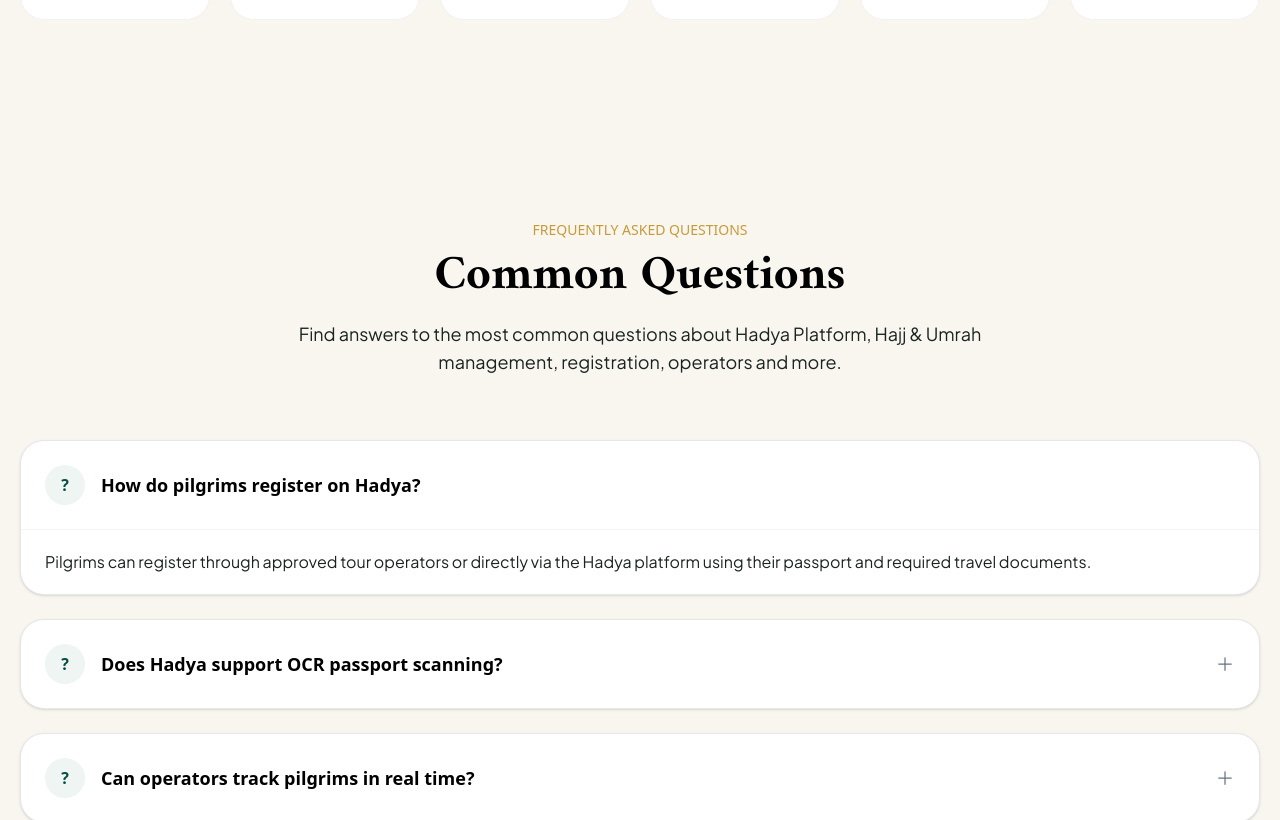
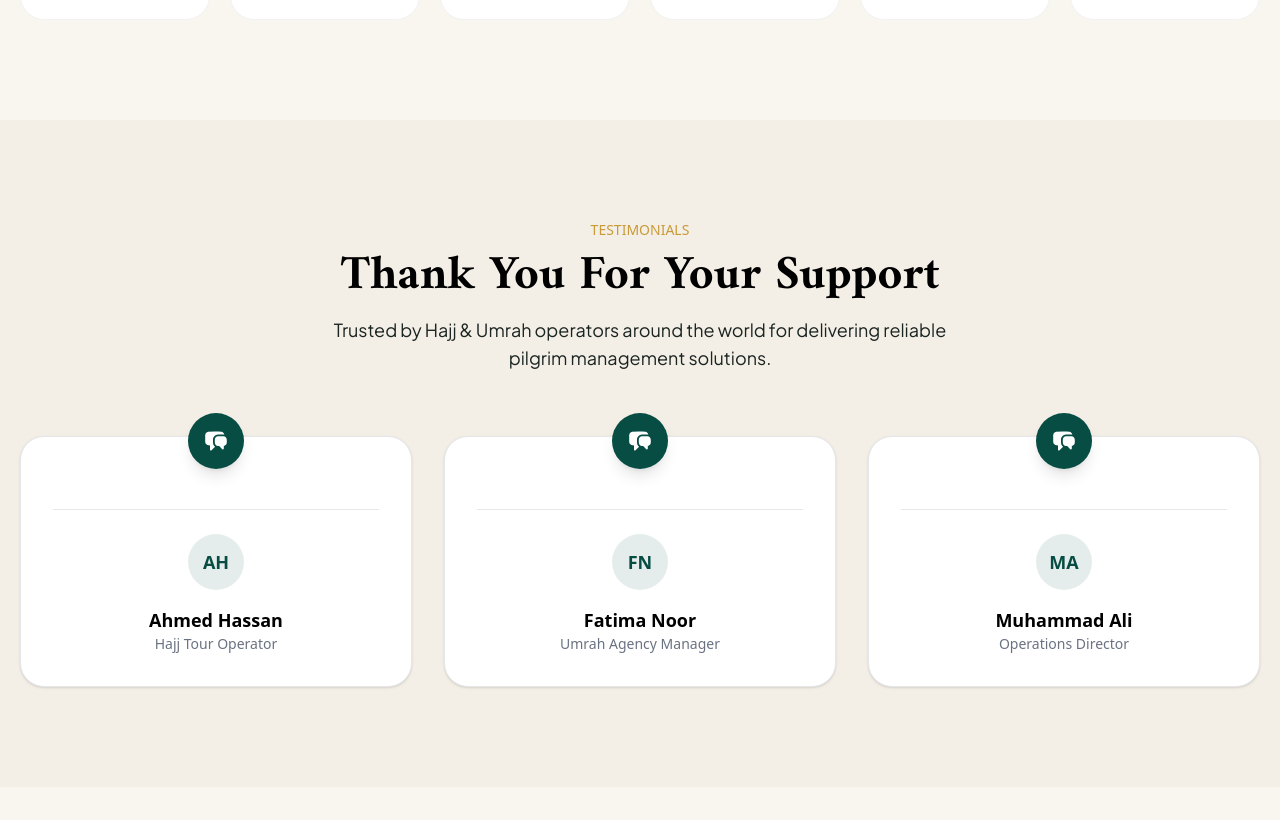
Before and after one commit to foysal41/hadya_portal, a Next.js app: page /about in a window 1280 px wide. Shown: the part 8215-9035 px from the top of the page. Built offline with nearby package versions, Linux system fonts and the light colour scheme.

Commit message:
created testimonial seciton

```diff
--- a/src/app/[locale]/page.tsx
+++ b/src/app/[locale]/page.tsx
@@ -1,6 +1,7 @@
 import BoutiqueStorefront from "../features/home-commerce/BoutiqueStorefront";
 import DigitalTools from "../features/home-digitalTools/DigitalTools";
 import InformationalFAQ from "../features/home-faqs/InformationalFAQ";
+import SupportTestimonials from "../features/home-feedback/SupportTestimonials";
 import HeroSlider from "../features/home-hero/HeroSlider";
 import AcademicDirectory from "../features/home-knowledge/AcademicDirectory";
 import GroundServices from "../features/home-logistics/GroundServices";
@@ -23,7 +24,9 @@
       <GroundServices></GroundServices>
       <SaaSOperatorSuite></SaaSOperatorSuite>
       <AcademicDirectory></AcademicDirectory>
+      <SupportTestimonials></SupportTestimonials>
       <InformationalFAQ></InformationalFAQ>
+
     </>
   );
 }
--- /dev/null
+++ b/src/app/features/home-feedback/SupportTestimonials.tsx
@@ -0,0 +1,98 @@
+"use client";
+
+import React from "react";
+import { HiMiniChatBubbleLeftRight } from "react-icons/hi2";
+import { advance, style } from "@/app/csslib/GlobalCSS";
+
+const testimonials = [
+  {
+    id: 1,
+    name: "Ahmed Hassan",
+    role: "Hajj Tour Operator",
+    review:
+      "Hadya transformed our Hajj operations. OCR scanning and pilgrim tracking reduced manual work and improved the overall experience for our team.",
+  },
+  {
+    id: 2,
+    name: "Fatima Noor",
+    role: "Umrah Agency Manager",
+    review:
+      "Managing thousands of pilgrims is now effortless. Everything from registration to accommodation is centralized in one platform.",
+  },
+  {
+    id: 3,
+    name: "Muhammad Ali",
+    role: "Operations Director",
+    review:
+      "The dashboard is intuitive, fast, and reliable. Real-time updates help us provide better service throughout the pilgrimage journey.",
+  },
+];
+
+const SupportTestimonials = () => {
+  return (
+    <section className={`${advance.section.padding} bg-[#F4EFE6]`}>
+      <div className="max-w-7xl mx-auto">
+
+        {/* Heading */}
+        <div className="text-center max-w-2xl mx-auto mb-16">
+          <p className={`${style.span.font} text-orangeColor`}>
+            Testimonials
+          </p>
+
+          <h2 className={`${style.heading.h2} mt-3`}>
+            Thank You For Your Support
+          </h2>
+
+          <p className={`${style.text.md} mt-4`}>
+            Trusted by Hajj & Umrah operators around the world for delivering
+            reliable pilgrim management solutions.
+          </p>
+        </div>
+
+        {/* Cards */}
+        <div className="grid md:grid-cols-2 xl:grid-cols-3 gap-8">
+          {testimonials.map((item) => (
+            <div
+              key={item.id}
+              className="relative bg-white rounded-3xl border border-gray-200 shadow-sm hover:shadow-xl transition-all duration-300 px-8 pt-12 pb-8"
+            >
+              {/* Quote Icon */}
+              <div className="absolute -top-6 left-1/2 -translate-x-1/2">
+                <div className="w-14 h-14 rounded-full bg-primary flex items-center justify-center shadow-lg">
+                  <HiMiniChatBubbleLeftRight className="text-white text-2xl" />
+                </div>
+              </div>
+
+
+
+              {/* Divider */}
+              <div className="w-full h-px bg-gray-200 my-6"></div>
+
+              {/* User */}
+              <div className="flex flex-col items-center">
+                {/* Review */}
+              <div className="w-14 h-14 rounded-full bg-primary/10 flex items-center justify-center text-primary font-bold text-lg">
+                {item.name
+                  .split(" ")
+                  .map((n) => n[0])
+                  .join("")}
+              </div>
+
+                <h4 className="mt-4 font-semibold text-lg">
+                  {item.name}
+                </h4>
+
+                <p className="text-sm text-gray-500">
+                  {item.role}
+                </p>
+              </div>
+            </div>
+          ))}
+        </div>
+
+      </div>
+    </section>
+  );
+};
+
+export default SupportTestimonials;
--- a/src/app/features/home-feedback/Testimonial.tsx
+++ /dev/null
@@ -1,9 +0,0 @@
-import React from 'react'
-
-const Testimonial = () => {
-  return (
-    <div>Testimonial</div>
-  )
-}
-
-export default Testimonial
```
